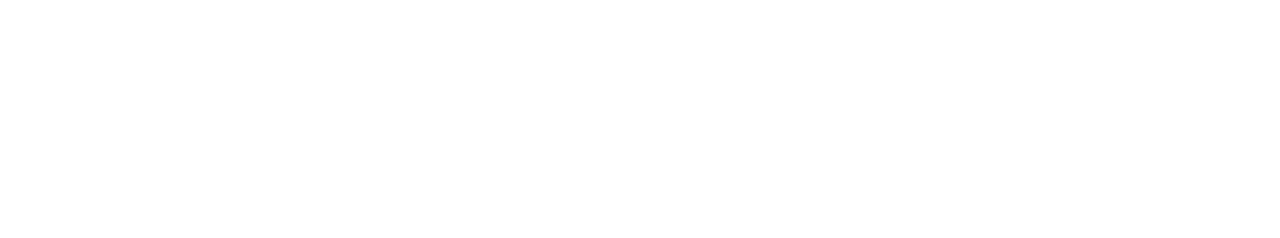
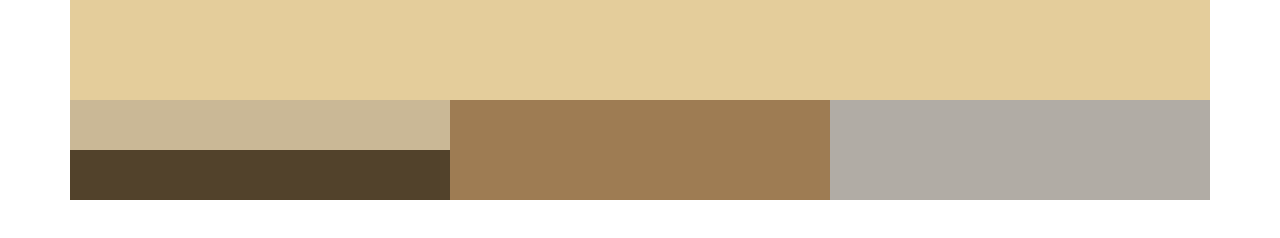
Before and after one commit to scpunctual/scpunctual.github.io, a plain HTML site: page Week 3/bootstrap/layout.html in a window 1280 px wide. Drawn offline with nearby package versions, Linux system fonts and the light colour scheme.

Commit message:
Update again

```diff
--- a/Week 3/bootstrap/layout.html
+++ b/Week 3/bootstrap/layout.html
@@ -3,17 +3,26 @@
   <head>
     <title>Layout</title>
     <link href="https://cdn.jsdelivr.net/npm/bootstrap@5.3.3/dist/css/bootstrap.min.css" rel="stylesheet" integrity="sha384-QWTKZyjpPEjISv5WaRU9OFeRpok6YctnYmDr5pNlyT2bRjXh0JMhjY6hW+ALEwIH" crossorigin="anonymous">
-    <link href="style.css" rel="stylesheets"/>
+    <link href="style.css" rel="stylesheet"/>
 </head>
   <body>
-        <div class="container">
-            <div class="row">
-                <div class="col box box1"></div>
-                <div class="col box box2"></div>
-                <div class="col box box3"></div>
-                <div class="col box box4"></div>
+    <div class="container">
+        <div class="row">
+            <div class="col-12 box box1"></div>
+        </div>
+        <div class="row">
+            <div class="col-4 box">
+                <div class="row">
+                    <div class="col box-height box2"></div>
+                </div>
+                <div class="row">
+                    <div class="col box-height box3"></div>
+                </div>
             </div>
+            <div class="col-4 box box4"></div>
+            <div class="col-4 box box5"></div>
         </div>
+    </div>
 
     <script src="https://cdn.jsdelivr.net/npm/bootstrap@5.3.3/dist/js/bootstrap.bundle.min.js" integrity="sha384-YvpcrYf0tY3lHB60NNkmXc5s9fDVZLESaAA55NDzOxhy9GkcIdslK1eN7N6jIeHz" crossorigin="anonymous"></script>
   </body>
--- a/Week 3/bootstrap/style.css
+++ b/Week 3/bootstrap/style.css
@@ -1,17 +1,26 @@
 .box{
-    width: 100px;
     height: 100px;
 }
+.box-height{
+    height: 50px;
+}
+
 .box1{
-    background-color: bisque;
+    background-color: rgb(228, 205, 155);
 }
 
 .box2{
-    background-color: rgb(235, 177, 106);
+    background-color: rgb(202, 184, 150);
+
 }
 .box3{
-    background-color: rgb(243, 222, 104);
+    background-color: rgb(82, 66, 43);
+
 }
 .box4{
-    background-color: rgb(177, 113, 34);
+    background-color: rgb(158, 124, 83);
+
 }
+.box5{
+    background-color: rgb(177, 172, 165);
+}
```
